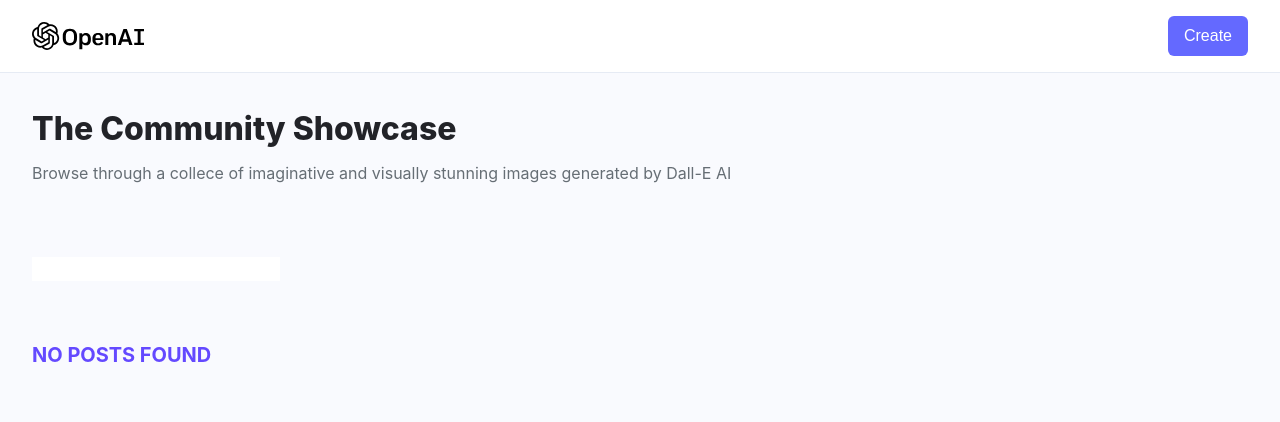
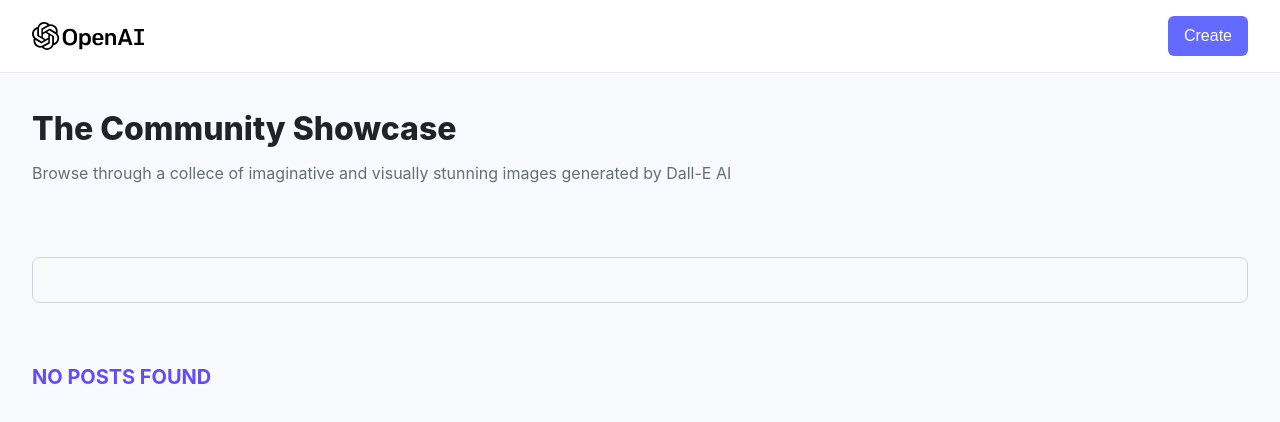
Before and after one commit to Ron88nyc/AiGeneratorImage, a React (Vite) app: page / in a window 1280 px wide. Shown: the top 422 px of the page. Built offline with nearby package versions, Linux system fonts and the light colour scheme; a web font is replaced by a local one.

Commit message:
Added borderd to form field component

```diff
--- a/src/components/FormField.jsx
+++ b/src/components/FormField.jsx
@@ -21,6 +21,14 @@
          )}
       </div>
       <input
+      type={type}
+      id={name}
+      name={name}
+      placeholder={placeholder}
+      value={value}
+      onChange={handleChange}
+      required
+      className="bg-gray-50 border border-gray-300 text-gray-900 text-sm rounded-lg focus:ring-[#4649ff] focus:border-[#4649ff] outline-none block w-full p-3"
       />
     </div>
   )
```
